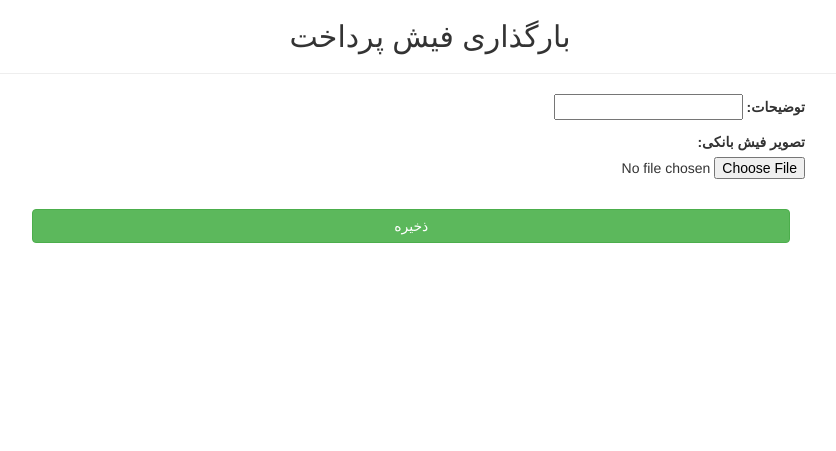
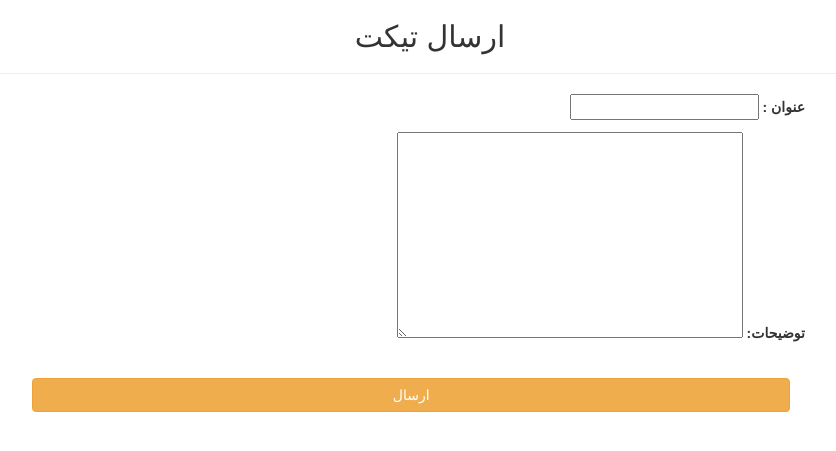
Before and after one commit to nimadorostkar/crop_stocks, a Django app: template templates/dashboard/ticket.html in a window 1280 px wide. Shown: the top 451 px of the page, without its empty margins (210-1046 px from the left). Run offline with Django 3.2, Linux system fonts and the light colour scheme; the template is opened without the code that fills it: values that come from a table or form of the project are taken from there, others are empty; some libraries are stand-ins or nearby versions.

Commit message:
finished ticketing

```diff
--- a/templates/dashboard/ticket.html
+++ b/templates/dashboard/ticket.html
@@ -14,19 +14,19 @@
 
 
       <div class="container">
-        <h2 style="text-align:center"> بارگذاری فیش پرداخت </h2> <hr>
+        <h2 style="text-align:center"> ارسال تیکت </h2> <hr>
         <form class="form-horizontal" method="post" enctype="multipart/form-data">
           <div class="form-group">
             <div style="direction:rtl" class="col-sm-10">
               {% csrf_token %}
-              {{ payment_form.as_p }}
+              {{ ticket_form.as_p }}
               <br>
               <div class="col-sm-offset-2 col-sm-10">
                     <div class="row">
                         <div class="col-lg-12">
                             <div class="card">
                                 <div class="card-body">
-                                  <button type="submit" class="btn btn-success btn-block"> ذخیره </button>
+                                  <button type="submit" class="btn btn-warning btn-block"> ارسال </button>
                                 </div>
                             </div>
                         </div>
```
